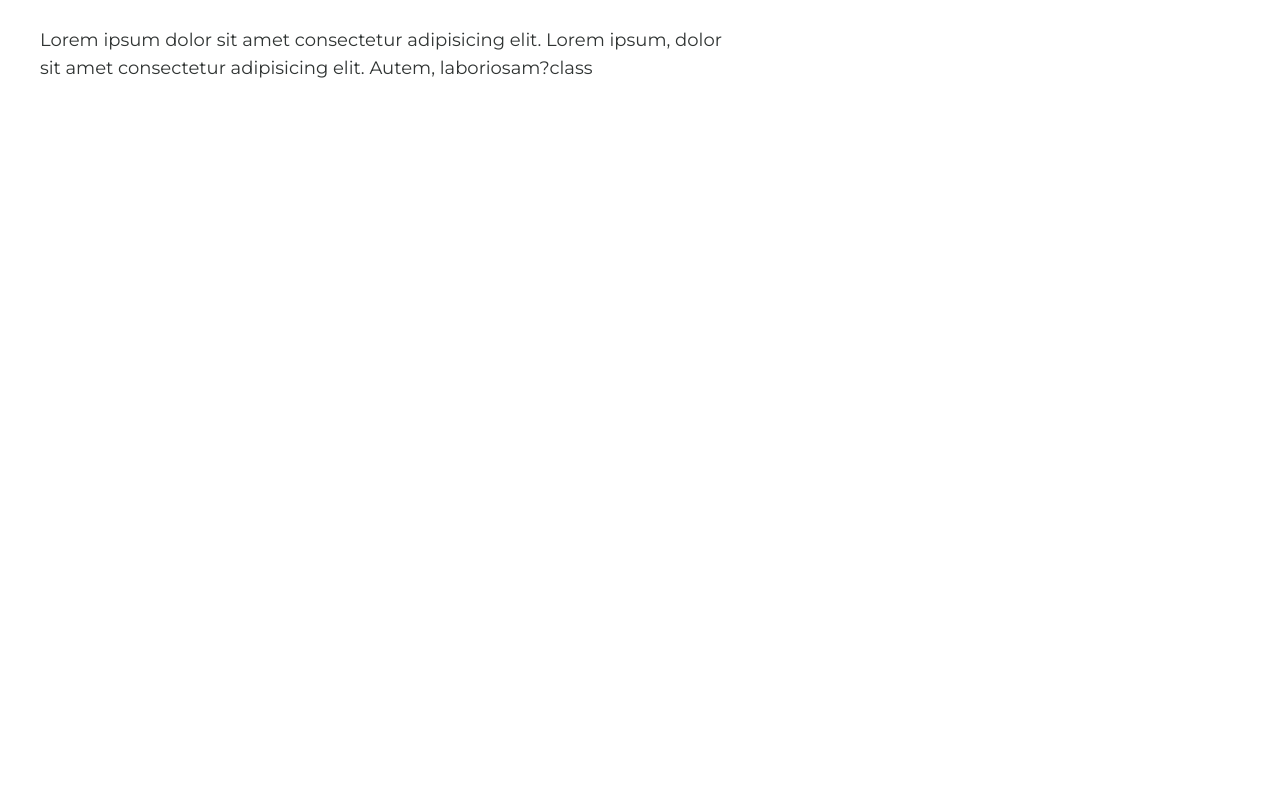
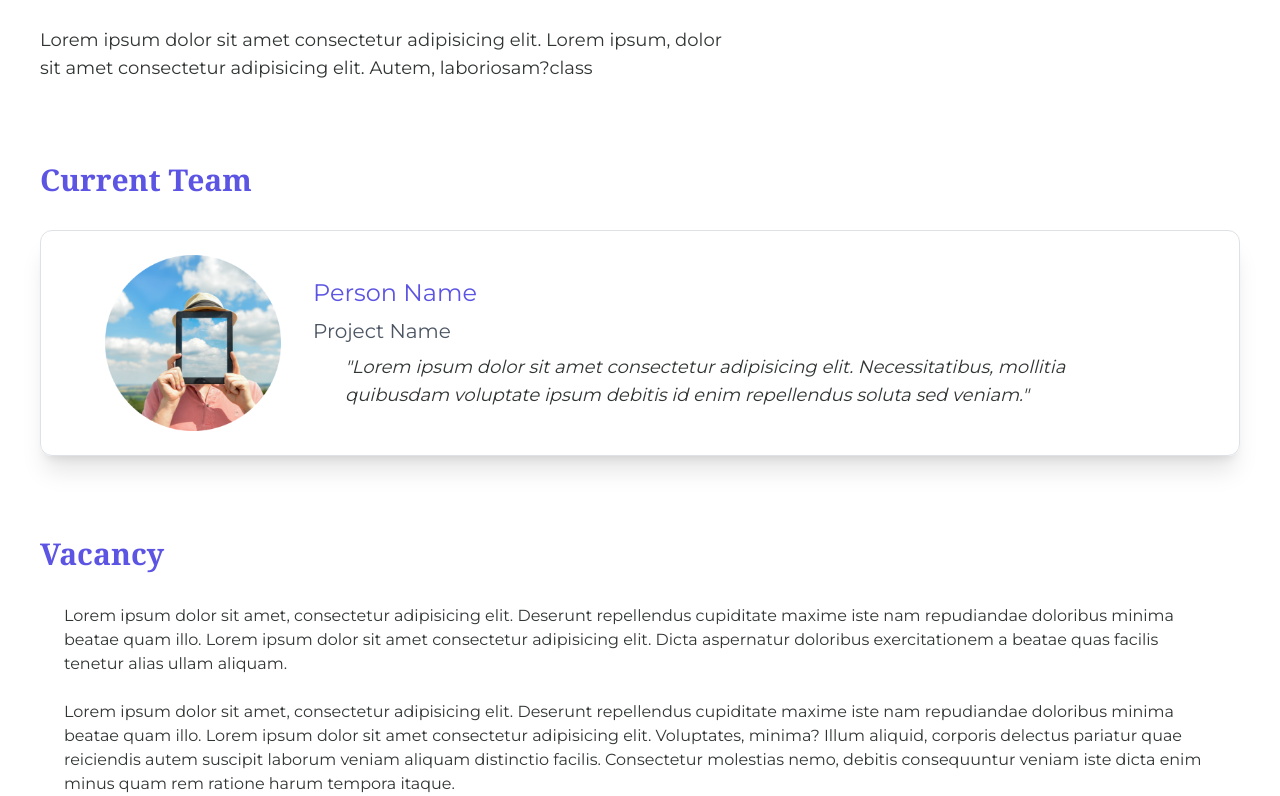
Before and after one commit to SusheelThapa/AidSys-Front-End, a React (Create React App) app: page /projects/1 in a window 1280 px wide. Shown: the part 486-1282 px from the top of the page. Before the commit the page ends 800 px from the top, so only its background shows below. Built offline with nearby package versions, Linux system fonts and the light colour scheme; no server answers.

Commit message:
added projecteam.jsx and projectvacancy.jsx

```diff
--- a/src/components/Project.jsx
+++ b/src/components/Project.jsx
@@ -8,6 +8,8 @@ import Laptop from "../assets/img/laptop.png";
 import LaptopTwo from "../assets/img/laptop2.png";
 import LaptopThree from "../assets/img/laptop3.png";
 import { BsChevronCompactLeft, BsChevronCompactRight, BsFileSlides } from "react-icons/bs";
+import ProjectTeam from "./ProjectTeam";
+import ProjectVacancy from "./ProjectVacancy";
 // class Project extends Component {
 //   state = { student: null };
 
@@ -113,6 +115,8 @@ const Project = () => {
           </div>
         </div>
       </div>
+      <ProjectTeam/>
+      <ProjectVacancy/>
     </>
   );
 };
--- /dev/null
+++ b/src/components/ProjectTeam.jsx
@@ -0,0 +1,21 @@
+import React from "react";
+import RoundPerson from "../assets/img/round-person.png"
+function ProjectTeam() {
+  return (
+    <div className="mt-20 mx-10">
+      <h1 className="text-3xl text-assets-100 font-bold  font-serif">
+        Current Team
+      </h1>
+      <div className="flex mx-auto max-w-fit rounded-xl shadow-xl py-4 px-16 border mt-8">
+        <img className="w-44" src={RoundPerson} alt="" />
+        <div className="flex flex-col justify-center ml-8">
+            <h1 className="text-2xl text-assets-100">Person Name</h1>
+            <h3 className="mt-2 text-xl text-gray-600">Project Name</h3>
+            <p className="mt-2 italic text-lg mx-8">"Lorem ipsum dolor sit amet consectetur adipisicing elit. Necessitatibus, mollitia quibusdam voluptate ipsum debitis id enim repellendus soluta sed veniam."</p>
+        </div>
+      </div>
+    </div>
+  );
+}
+
+export default ProjectTeam;
--- /dev/null
+++ b/src/components/ProjectVacancy.jsx
@@ -0,0 +1,28 @@
+import React from "react";
+
+function ProjectVacancy() {
+  return (
+    <div className="mt-20 mx-10">
+      <h1 className="text-3xl text-assets-100 font-bold  font-serif">
+        Vacancy
+      </h1>
+      <div className="px-4 2xl:mx-16">
+
+      <p className="mt-8">
+        Lorem ipsum dolor sit amet, consectetur adipisicing elit. Deserunt
+        repellendus cupiditate maxime iste nam repudiandae doloribus minima
+        beatae quam illo. Lorem ipsum dolor sit amet consectetur adipisicing
+        elit. Dicta aspernatur doloribus exercitationem a beatae quas facilis
+        tenetur alias ullam aliquam.
+      </p>
+      <p className="mt-4">
+        Lorem ipsum dolor sit amet, consectetur adipisicing elit. Deserunt
+        repellendus cupiditate maxime iste nam repudiandae doloribus minima
+        beatae quam illo. Lorem ipsum dolor sit amet consectetur adipisicing elit. Voluptates, minima? Illum aliquid, corporis delectus pariatur quae reiciendis autem suscipit laborum veniam aliquam distinctio facilis. Consectetur molestias nemo, debitis consequuntur veniam iste dicta enim minus quam rem ratione harum tempora itaque.
+      </p>
+      </div>
+    </div>
+  );
+}
+
+export default ProjectVacancy;
```
